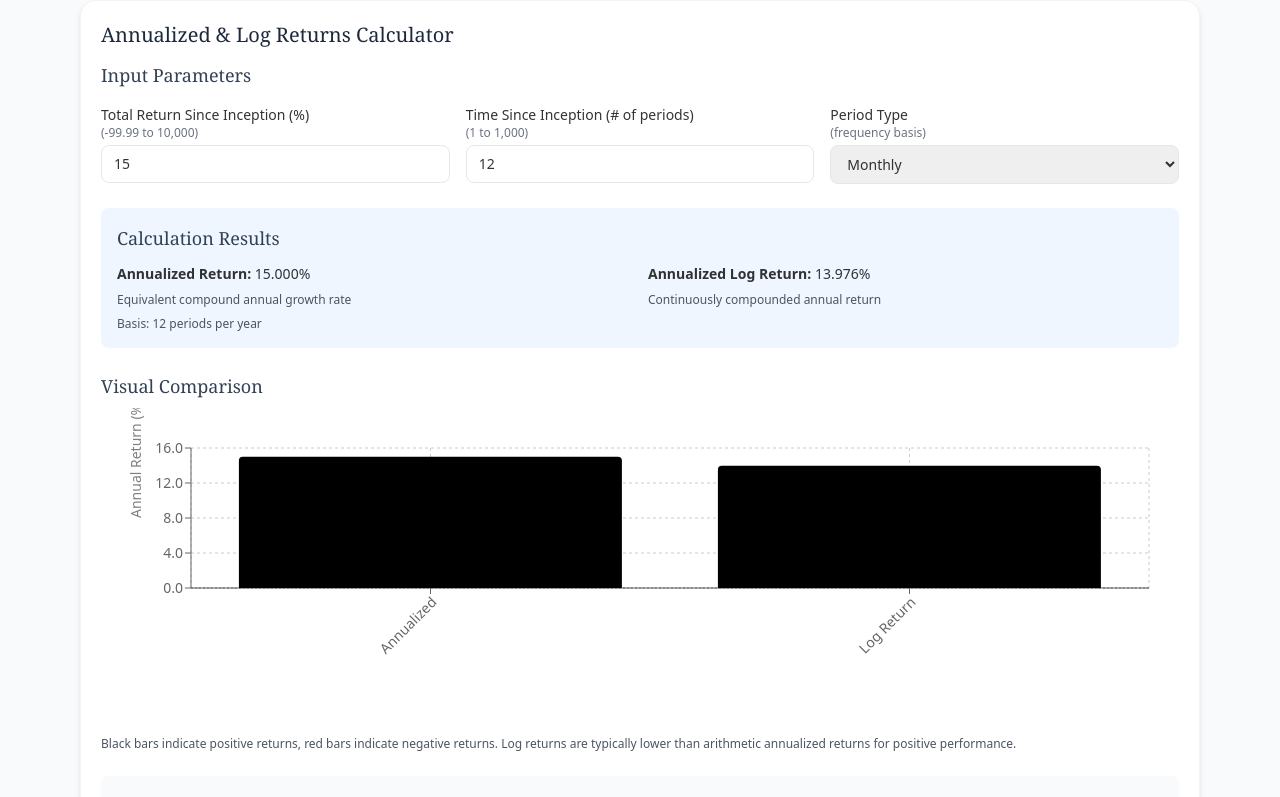
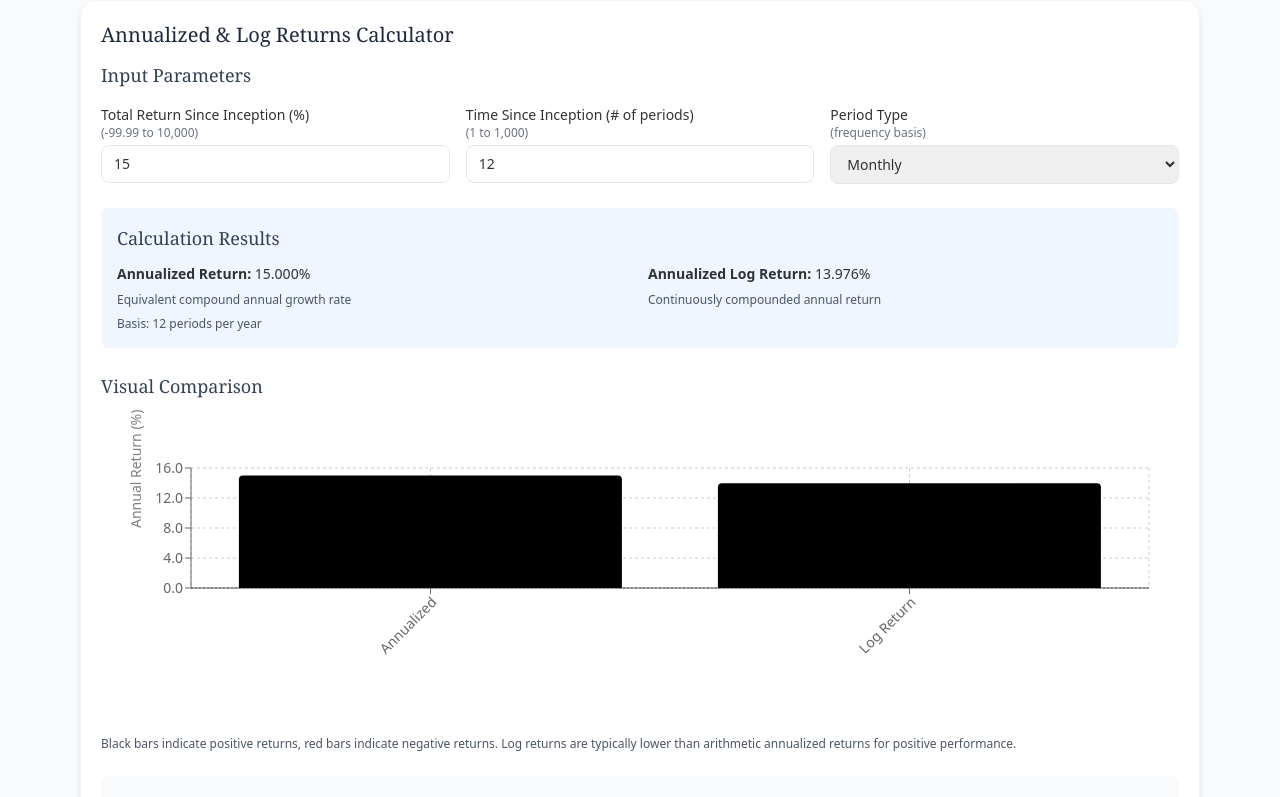
Before and after one commit to PaulReadCFA/lm1los4, a React (Vite) app: page / in a window 1280 px wide. Shown: the top 797 px of the page. Built offline with nearby package versions, Linux system fonts and the light colour scheme.

Commit message:
fix label

```diff
--- a/src/App.jsx
+++ b/src/App.jsx
@@ -260,7 +260,7 @@ export default function AnnualizedReturnsCalculator() {
                     <ResponsiveContainer width="100%" height="100%">
                       <BarChart
                         data={chartData}
-                        margin={{ top: 40, right: 30, left: 30, bottom: 60 }}
+                        margin={{ top: 60, right: 30, left: 30, bottom: 60 }}
                       >
                         <CartesianGrid strokeDasharray="3 3" />
                         <XAxis
```
